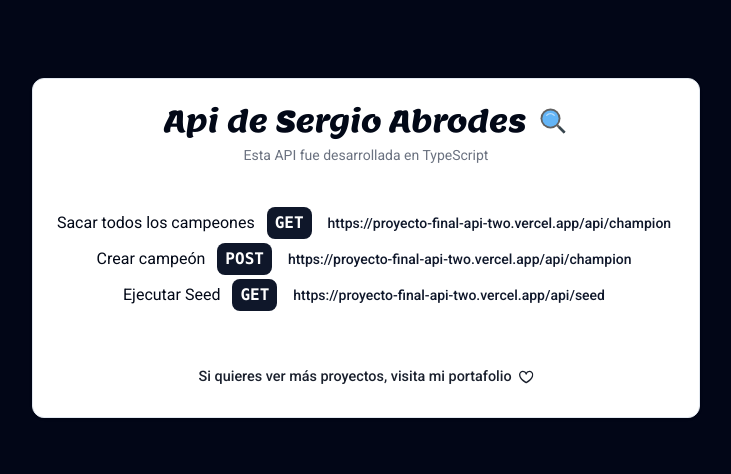
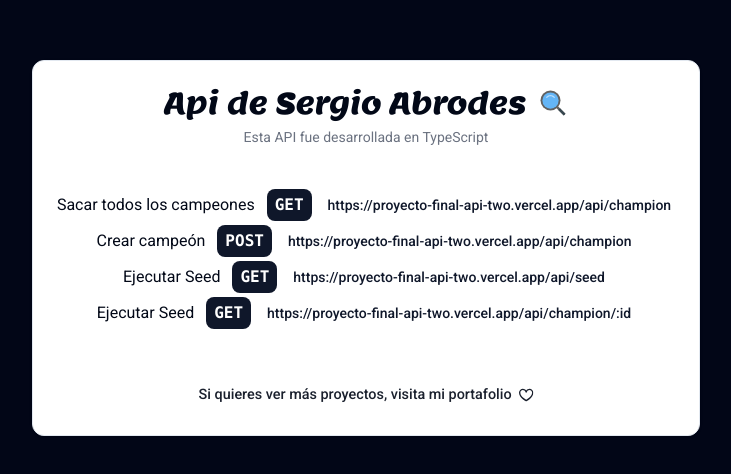
Before and after one commit to Mrheaven778/proyecto-final-api, a Next.js app: page / in a window 1280 px wide. Shown: the part 160-634 px from the top of the page, without its empty margins (274-1005 px from the left). Built offline with nearby package versions, Linux system fonts and the light colour scheme.

Commit message:
Mostar ruta en el forntend

```diff
--- a/src/components/Header.tsx
+++ b/src/components/Header.tsx
@@ -68,6 +68,15 @@ function Header() {
               <Link href="/api/seed">https://proyecto-final-api-two.vercel.app/api/seed</Link>
             </Button>
           </li>
+            <li className="flex items-center flex-wrap justify-center gap-3">
+            <p>Ejecutar Seed </p>
+            <samp className="font-bold bg-slate-900 px-2 py-1 rounded-lg text-white">
+              GET
+            </samp>
+            <Button className="p-1" variant="link">
+              <Link href="/api/champion/fdsfads">https://proyecto-final-api-two.vercel.app/api/champion/:id</Link>
+            </Button>
+          </li>
         </ul>
       </CardContent>
 
```
